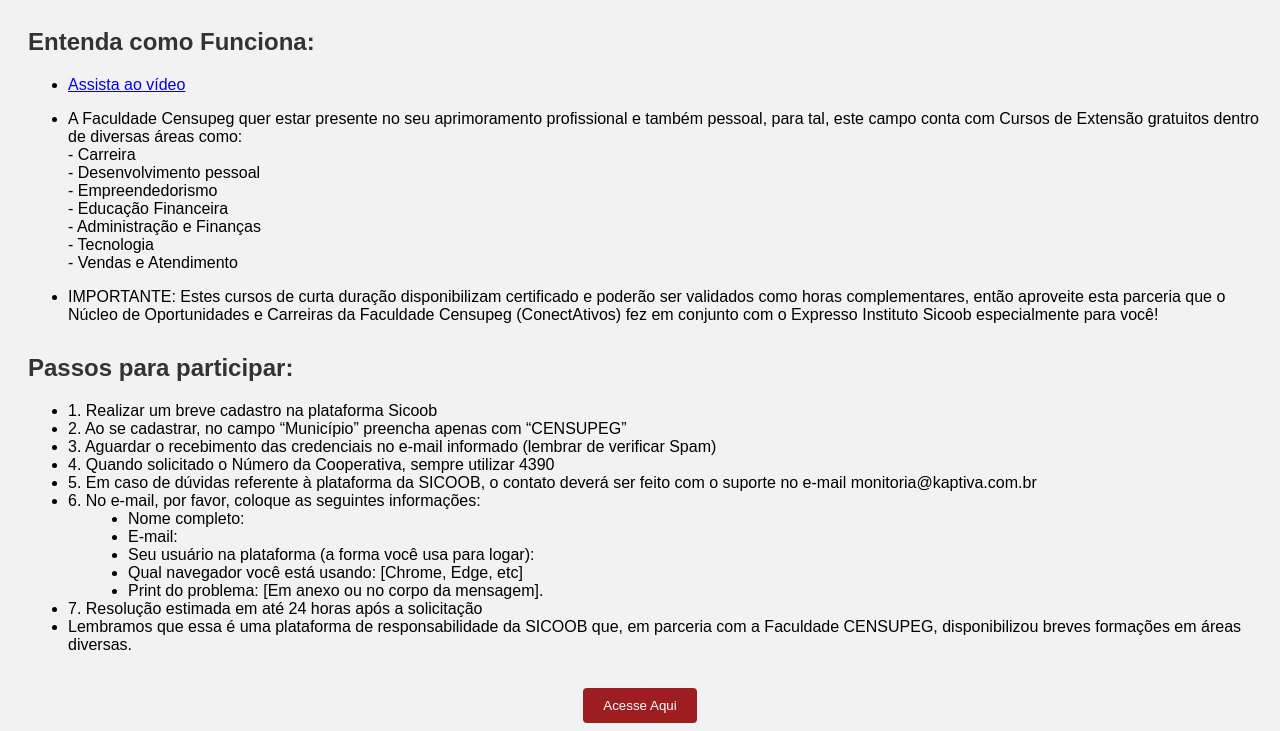
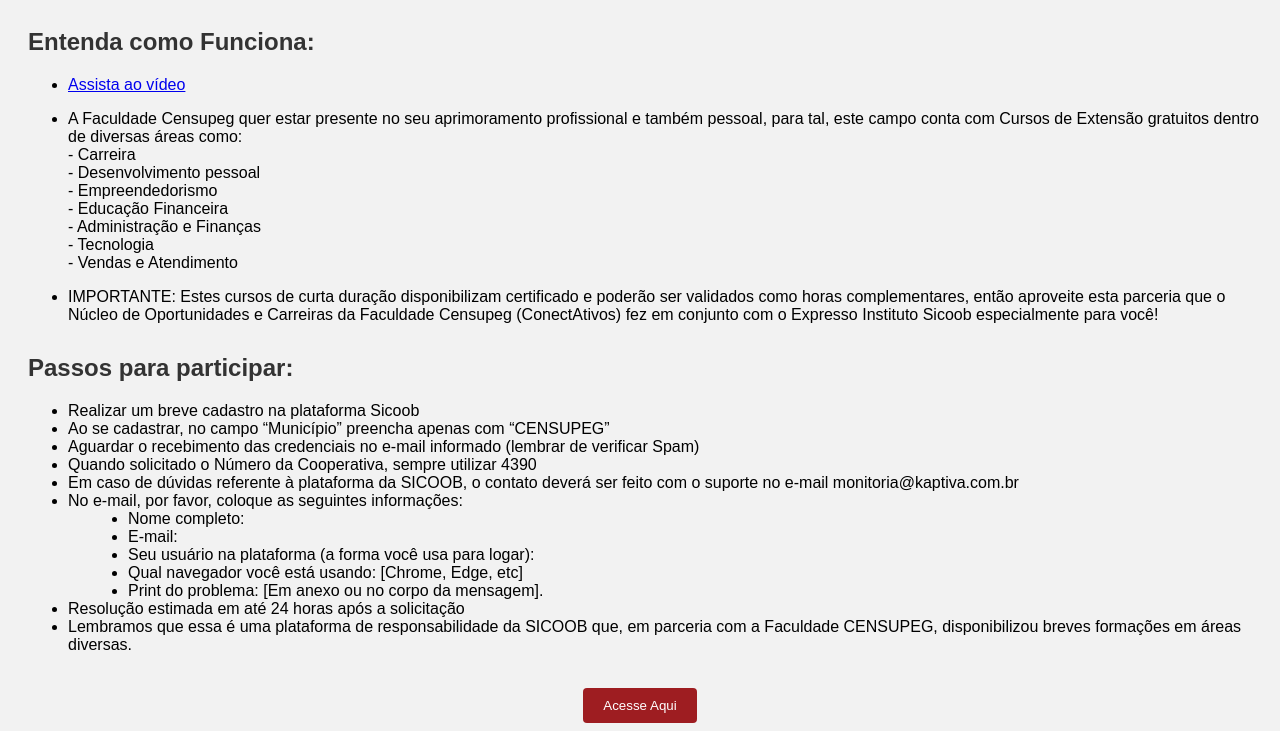
Before and after one commit to arturfontes/parceriacensu, a plain HTML site: page index.html in a window 1280 px wide. Shown: the part 78-809 px from the top of the page. Drawn offline with Linux system fonts and the light colour scheme.

Commit message:
index.html

```diff
--- a/index.html
+++ b/index.html
@@ -73,12 +73,12 @@
   </ul>
 <h2 class="section-title">Passos para participar:</h2>
   <ul>
-    <li>1. Realizar um breve cadastro na plataforma Sicoob</li>
-    <li>2. Ao se cadastrar, no campo “Município” preencha apenas com “CENSUPEG”</li>
-    <li>3. Aguardar o recebimento das credenciais no e-mail informado (lembrar de verificar Spam)</li>
-    <li>4. Quando solicitado o Número da Cooperativa, sempre utilizar 4390</li>
-    <li>5. Em caso de dúvidas referente à plataforma da SICOOB, o contato deverá ser feito com o suporte no e-mail monitoria@kaptiva.com.br</li>
-    <li>6. No e-mail, por favor, coloque as seguintes informações:</li>
+    <li> Realizar um breve cadastro na plataforma Sicoob</li>
+    <li> Ao se cadastrar, no campo “Município” preencha apenas com “CENSUPEG”</li>
+    <li> Aguardar o recebimento das credenciais no e-mail informado (lembrar de verificar Spam)</li>
+    <li> Quando solicitado o Número da Cooperativa, sempre utilizar 4390</li>
+    <li> Em caso de dúvidas referente à plataforma da SICOOB, o contato deverá ser feito com o suporte no e-mail monitoria@kaptiva.com.br</li>
+    <li> No e-mail, por favor, coloque as seguintes informações:</li>
     <ul>
       <li>Nome completo:</li>
       <li>E-mail:</li>
@@ -86,7 +86,7 @@
       <li>Qual navegador você está usando: [Chrome, Edge, etc]</li>
       <li>Print do problema: [Em anexo ou no corpo da mensagem].</li>
     </ul>
-    <li>7. Resolução estimada em até 24 horas após a solicitação</li>
+    <li> Resolução estimada em até 24 horas após a solicitação</li>
     <li>Lembramos que essa é uma plataforma de responsabilidade da SICOOB que, em parceria com a Faculdade CENSUPEG, disponibilizou breves formações em áreas diversas.</li>
   </ul>
   <br/>
```
